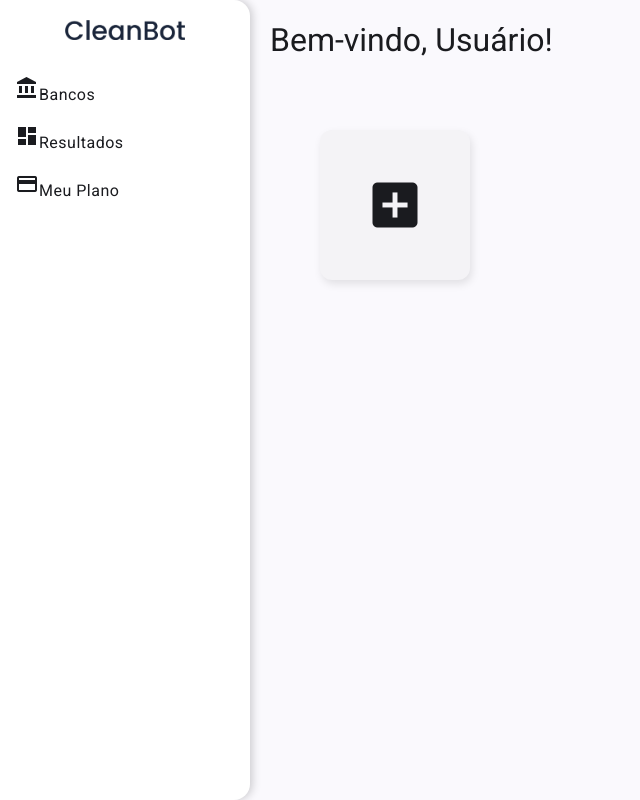
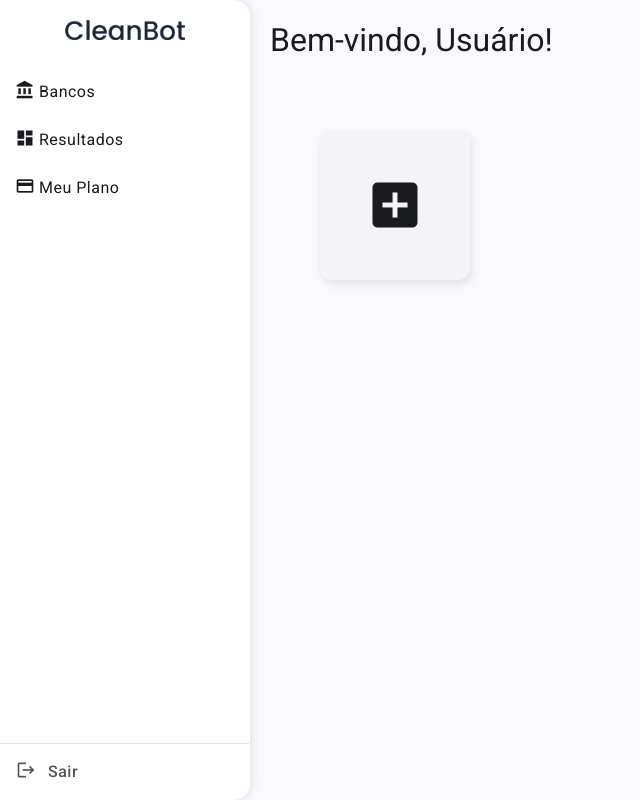
Before and after one commit to Bighetto/web-cleanbot, an Angular app: page /home/bancos in a window 1280 px wide. Shown: the whole page, without its empty margins (0-640 px from the left). Built offline with nearby package versions, Linux system fonts and the light colour scheme.

Commit message:
feat: adjust sidebar

```diff
--- a/src/app/components/sidebar/sidebar.component.html
+++ b/src/app/components/sidebar/sidebar.component.html
@@ -1,15 +1,21 @@
 <mat-sidenav-container class="sidenav-container">
   <mat-sidenav mode="side" opened class="sidenav">
     <div class="logo-container">
-        <img src="/img/logo.png" alt="Logo" class="logo">
+      <img src="/img/logo.png" alt="Logo" class="logo" />
     </div>
 
-      <mat-nav-list>
+    <mat-nav-list class="menu-wrapper">
       <mat-list-item *ngFor="let item of menuItems" (click)="navigate(item.route)">
         <mat-icon>{{ item.icon }}</mat-icon>
         <span>{{ item.title }}</span>
       </mat-list-item>
     </mat-nav-list>
+
+    <div class="logout-button" (click)="logout()">
+      <mat-icon>logout</mat-icon>
+      <span>Sair</span>
+    </div>
   </mat-sidenav>
+
   <router-outlet></router-outlet>
 </mat-sidenav-container>
--- a/src/app/components/sidebar/sidebar.component.scss
+++ b/src/app/components/sidebar/sidebar.component.scss
@@ -5,8 +5,13 @@
   .sidenav {
     width: 250px;
     background-color: #ffffff;
-    color: white;
+    display: flex;
+    flex-direction: column;
+    justify-content: flex-start;
+    height: 100%;
     box-shadow: 2px 0 10px rgba(0, 0, 0, 0.2);
+    padding-bottom: 20px; // espaço pro botão de logout respirar
+    position: relative;
   }
 
   .logo-container {
@@ -22,10 +27,46 @@
 
   mat-list-item {
     cursor: pointer;
+    display: flex;
+    align-items: center;
+    gap: 8px;
     padding: 15px;
-    color: white;
+    color: #555;
+    font-weight: 500;
+
+    &:hover {
+      background-color: #f0f0f0;
     }
 
-mat-list-item:hover {
-    background-color: rgba(255, 255, 255, 0.1);
+    mat-icon {
+      font-size: 20px;
+      vertical-align: middle;
     }
+  }
+
+  .menu-wrapper {
+    padding-bottom: 60px; // espaço pro botão não sobrepor os itens
+  }
+
+  .logout-button {
+    position: absolute;
+    bottom: 0;
+    width: 100%;
+    cursor: pointer;
+    display: flex;
+    align-items: center;
+    gap: 8px;
+    padding: 16px;
+    color: #555;
+    font-weight: 500;
+    border-top: 1px solid #e0e0e0;
+    background-color: white;
+
+    &:hover {
+      background-color: #f0f0f0;
+    }
+
+    mat-icon {
+      font-size: 20px;
+    }
+  }
--- a/src/app/components/sidebar/sidebar.component.ts
+++ b/src/app/components/sidebar/sidebar.component.ts
@@ -30,4 +30,9 @@ export class SidebarComponent {
   navigate(route: string) {
     this.router.navigate([`/home/${route}`]);
   }
+
+  logout(): void {
+    localStorage.clear();
+    this.router.navigate(['/login']);
+  }
 }
--- a/src/app/pages/home/home.component.html
+++ b/src/app/pages/home/home.component.html
@@ -1,3 +1,9 @@
-<app-sidebar>
-    <router-outlet></router-outlet>
-</app-sidebar>
+<mat-sidenav-container class="sidenav-container">
+    <mat-sidenav mode="side" opened class="sidenav">
+      <app-sidebar></app-sidebar>
+    </mat-sidenav>
+
+    <mat-sidenav-content>
+      <router-outlet></router-outlet>
+    </mat-sidenav-content>
+  </mat-sidenav-container>
--- a/src/app/pages/home/home.component.scss
+++ b/src/app/pages/home/home.component.scss
@@ -0,0 +1,9 @@
+.sidenav-container {
+    height: 100vh;
+  }
+
+  mat-sidenav {
+    width: 250px;
+    background-color: #fff;
+    box-shadow: 2px 0 10px rgba(0, 0, 0, 0.1);
+  }
--- a/src/app/pages/home/home.component.ts
+++ b/src/app/pages/home/home.component.ts
@@ -1,11 +1,12 @@
 import { Component } from '@angular/core';
 import { SidebarComponent } from "../../components/sidebar/sidebar.component";
 import { RouterOutlet } from '@angular/router';
+import { MatSidenavModule } from '@angular/material/sidenav';
 
 @Component({
   selector: 'app-home',
   standalone: true,
-  imports: [SidebarComponent, RouterOutlet],
+  imports: [SidebarComponent, RouterOutlet, MatSidenavModule],
   templateUrl: './home.component.html',
   styleUrl: './home.component.scss'
 })
--- a/src/app/pages/login/login.component.ts
+++ b/src/app/pages/login/login.component.ts
@@ -34,31 +34,31 @@ export class LoginComponent {
   constructor(private service: UserService, private router : Router) {}
 
   onSubmit() {
-    this.service.login(this.email, this.password).subscribe({
-      next: (response) => {
-        console.log('Login bem-sucedido:', response);
+    // this.service.login(this.email, this.password).subscribe({
+    //   next: (response) => {
+    //     console.log('Login bem-sucedido:', response);
 
-        localStorage.setItem('authToken', response.token);
-        localStorage.setItem('nome', response.nome);
-        localStorage.setItem('email', response.email)
+    //     localStorage.setItem('authToken', response.token);
+    //     localStorage.setItem('nome', response.nome);
+    //     localStorage.setItem('email', response.email)
 
-        this.router.navigate(['/home']);
-      },
-      error: (error) => {
-        console.error('Erro no login:', error);
+    //     this.router.navigate(['/home']);
+    //   },
+    //   error: (error) => {
+    //     console.error('Erro no login:', error);
 
-        if (error.status === 401) {
-          this.errorMessage = 'E-mail ou senha incorretos.';
-        } else {
-          this.errorMessage = 'Ocorreu um erro. Tente novamente mais tarde.';
-        }
-      }
-    });
+    //     if (error.status === 401) {
+    //       this.errorMessage = 'E-mail ou senha incorretos.';
+    //     } else {
+    //       this.errorMessage = 'Ocorreu um erro. Tente novamente mais tarde.';
+    //     }
+    //   }
+    // });
 
-  //   localStorage.setItem('authToken', 'testeToken');
-  //   localStorage.setItem('nome', 'Arthur Bighetto');
-  //   localStorage.setItem('email', 'arthurbighetto36@gmail.com')
-  //   this.router.navigate(['/home']);
+    localStorage.setItem('authToken', 'testeToken');
+    localStorage.setItem('nome', 'Arthur Bighetto');
+    localStorage.setItem('email', 'arthurbighetto36@gmail.com')
+    this.router.navigate(['/home']);
   //
   }
 
```
Lines whose indentation alone changed are shown as unchanged.
